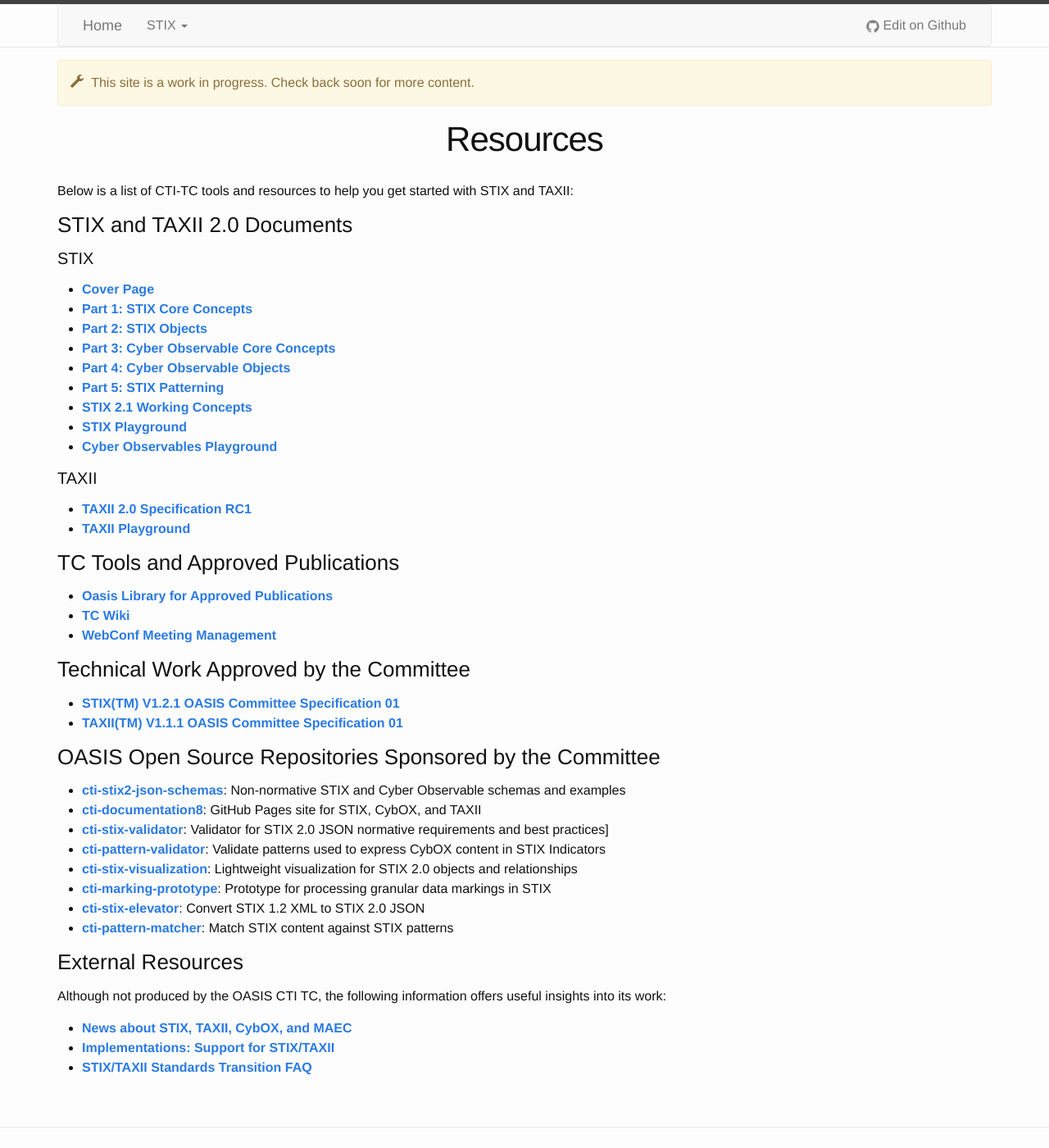
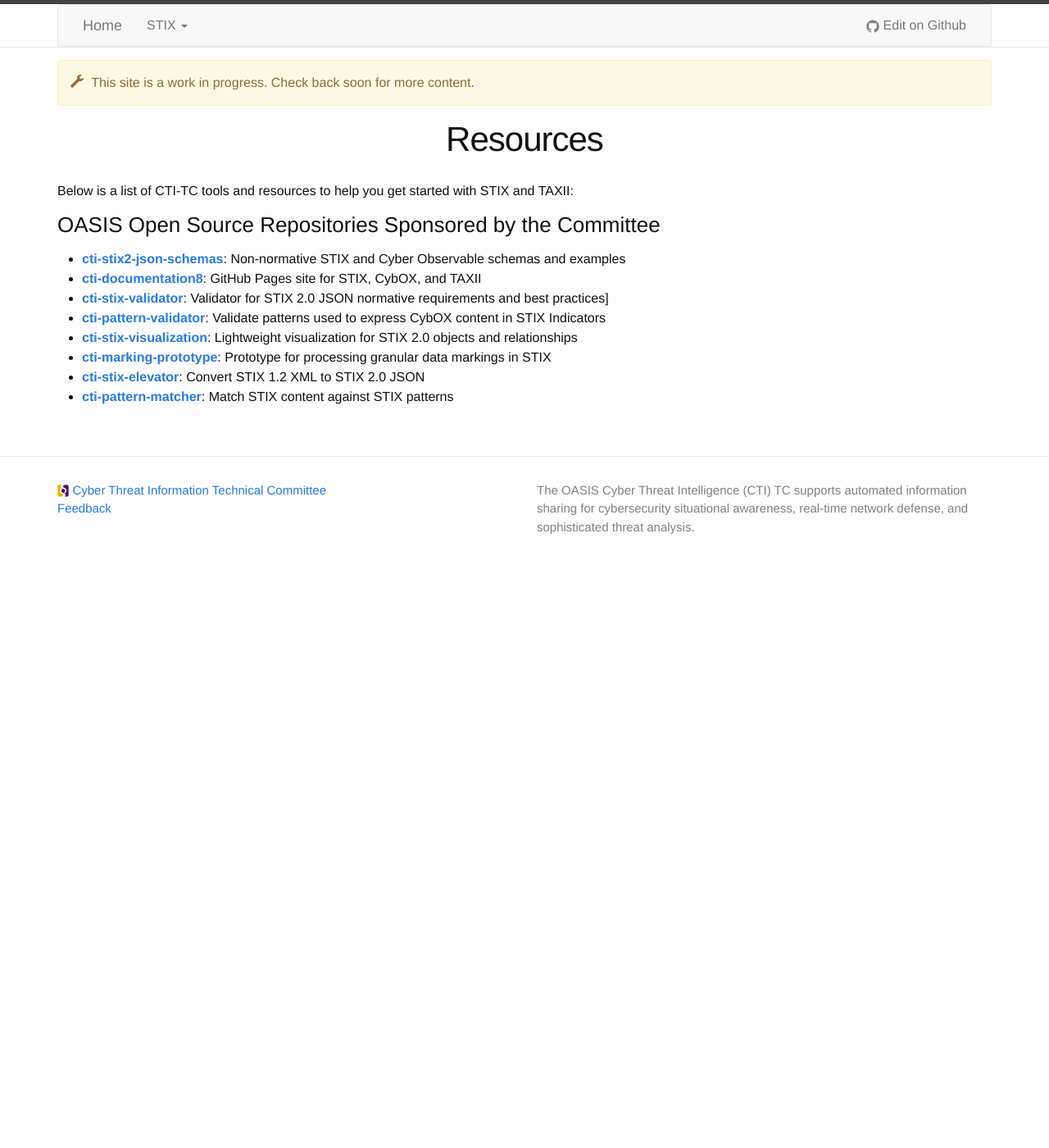
Before and after one commit to oasis-open/cti-documentation, a Jekyll site: the page built from stix/resources.md, in a window 1280 px wide and 1400 px high. Shown: the whole window at 82% size. Built offline with Jekyll 4.4.1, drawn with Linux system fonts in a browser that asks for light colours.

Commit message:
Updated Resources and index page
--Took out a lot of resource content
--Featured the STIX 2.0 draft more prominently on the home page

```diff
--- a/stix/resources.md
+++ b/stix/resources.md
@@ -5,32 +5,6 @@
 ---
 
 Below is a list of CTI-TC tools and resources to help you get started with STIX and TAXII:
-
-### STIX and TAXII 2.0 Documents
-
-#### STIX
--   [**Cover Page**](https://docs.google.com/document/d/1yvqWaPPnPW-2NiVCLqzRszcx91ffMowfT5MmE9Nsy_w/edit)
--   [**Part 1: STIX Core Concepts**](https://docs.google.com/document/d/1IcA5KhglNdyX3tO17bBluC5nqSf70M5qgK9nuAoYJgw/edit#)
--   [**Part 2: STIX Objects**](https://docs.google.com/document/d/1S5XhY6F5OT599b0OuHtUf8IBzFvNY8RysFHIj93DgsY/edit#)
--   [**Part 3: Cyber Observable Core Concepts**](https://docs.google.com/document/d/1PSGv6Uvo3YyrK354cH0cvdn7gGedbhYJkgNVzwW9E6A/edit#)
--   [**Part 4: Cyber Observable Objects**](https://docs.google.com/document/d/1DdS-NrVTjGJ3wvCJ7dbSlhYeiaWS6G6dOXu2F3POpUs/edit#)
--   [**Part 5: STIX Patterning**](https://docs.google.com/document/d/1suvd7z7YjNKWOwgko-vJ84jfGuxSYZjOQlw5leCswPY/edit#)
--   [**STIX 2.1 Working Concepts**](https://docs.google.com/document/d/15qD9KBQcVcY4FlG9n_VGhqacaeiLlNcQ7zVEjc8I3b4/edit#)
--   [**STIX Playground**](https://docs.google.com/document/d/1wiG6RoNEFaE2lrblfgjpu3RTAJZOK2q0b5OxXCaCV14/edit)
--   [**Cyber Observables Playground**](https://docs.google.com/document/d/1P6k0uqbAYDRpYG5jjgYAKBDEc_iSG0-SGFaXgaPkqyg/edit)
-
-#### TAXII
--   [**TAXII 2.0 Specification RC1**](https://docs.google.com/document/d/1eyhS3-fOlRkDB6N39Md6KZbvbCe3CjQlampiZPg-5u4/edit)
--   [**TAXII Playground**](https://docs.google.com/document/d/11wKWQaJB_8Muin_u4PakSKzXztT0iRaNmvmU8wuafaQ/edit#)
-
-### TC Tools and Approved Publications
--   [**Oasis Library for Approved Publications**](http://docs.oasis-open.org/cti/)
--   [**TC Wiki**](https://wiki.oasis-open.org/cti/)
--   [**WebConf Meeting Management**](http://webconf.soaphub.org/conf/room/OASIS-CTI)
-
-### Technical Work Approved by the Committee
--   [**STIX(TM) V1.2.1 OASIS Committee Specification 01**](https://www.oasis-open.org/standards#stix1.2.1)
--   [**TAXII(TM) V1.1.1 OASIS Committee Specification 01**](https://www.oasis-open.org/standards#taxii1.1.1)
 
 ### OASIS Open Source Repositories Sponsored by the Committee
 -   [**cti-stix2-json-schemas**](https://github.com/oasis-open/cti-stix2-json-schemas): Non-normative STIX and Cyber Observable schemas and examples
@@ -41,10 +15,3 @@
 -   [**cti-marking-prototype**](https://github.com/oasis-open/cti-marking-prototype): Prototype for processing granular data markings in STIX
 -   [**cti-stix-elevator**](https://github.com/oasis-open/cti-stix-elevator): Convert STIX 1.2 XML to STIX 2.0 JSON
 -   [**cti-pattern-matcher**](https://github.com/oasis-open/cti-pattern-matcher): Match STIX content against STIX patterns
-
-### External Resources
-Although not produced by the OASIS CTI TC, the following information offers useful insights into its work:
-
--   [**News about STIX, TAXII, CybOX, and MAEC**](http://stixproject.tumblr.com/)
--   [**Implementations: Support for STIX/TAXII**](http://stixproject.github.io/supporters/)
--   [**STIX/TAXII Standards Transition FAQ**](https://stixproject.github.io/oasis-faq.pdf)
```
Also changed, not shown: index.md (+5 -3 lines).
